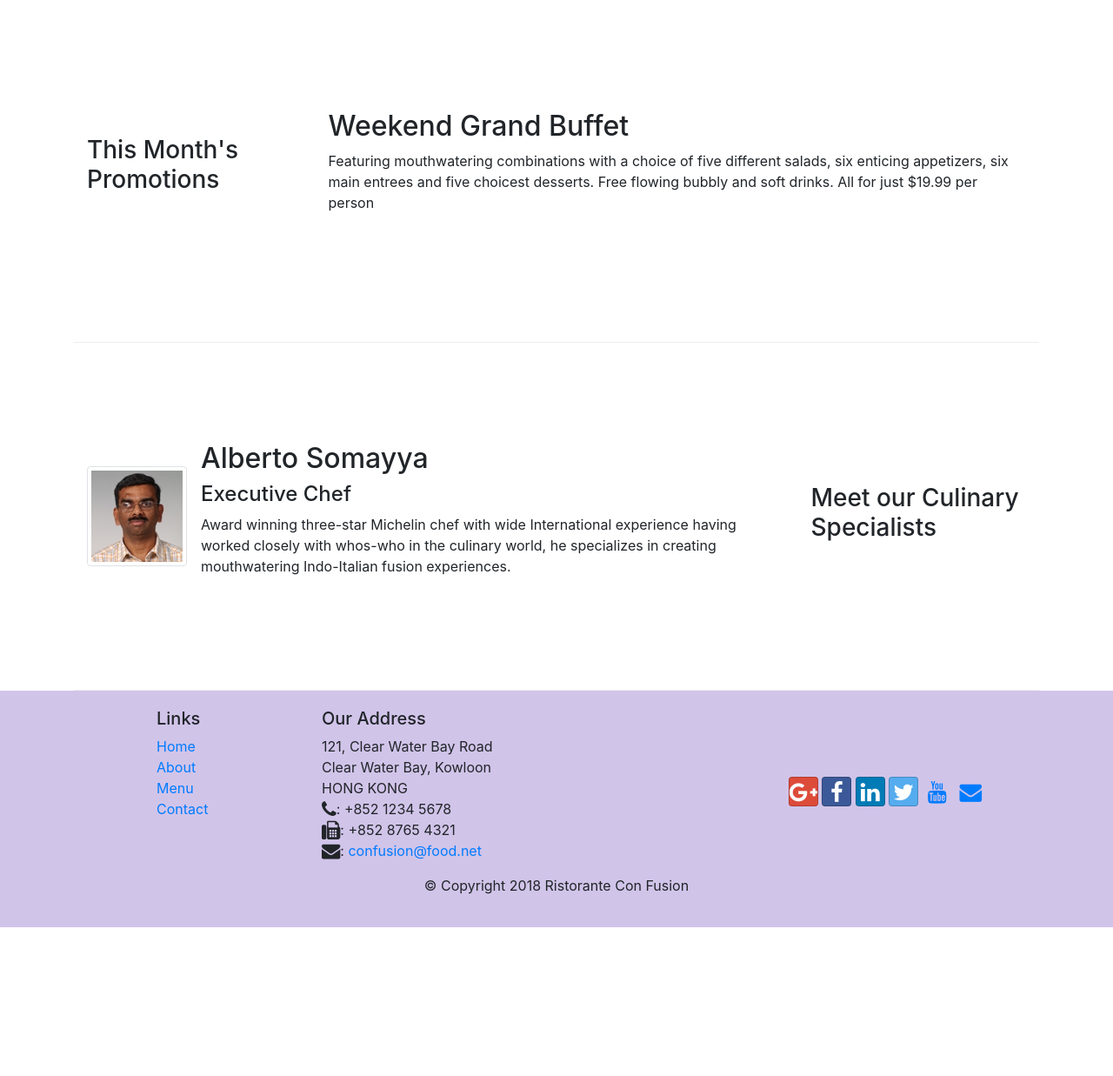
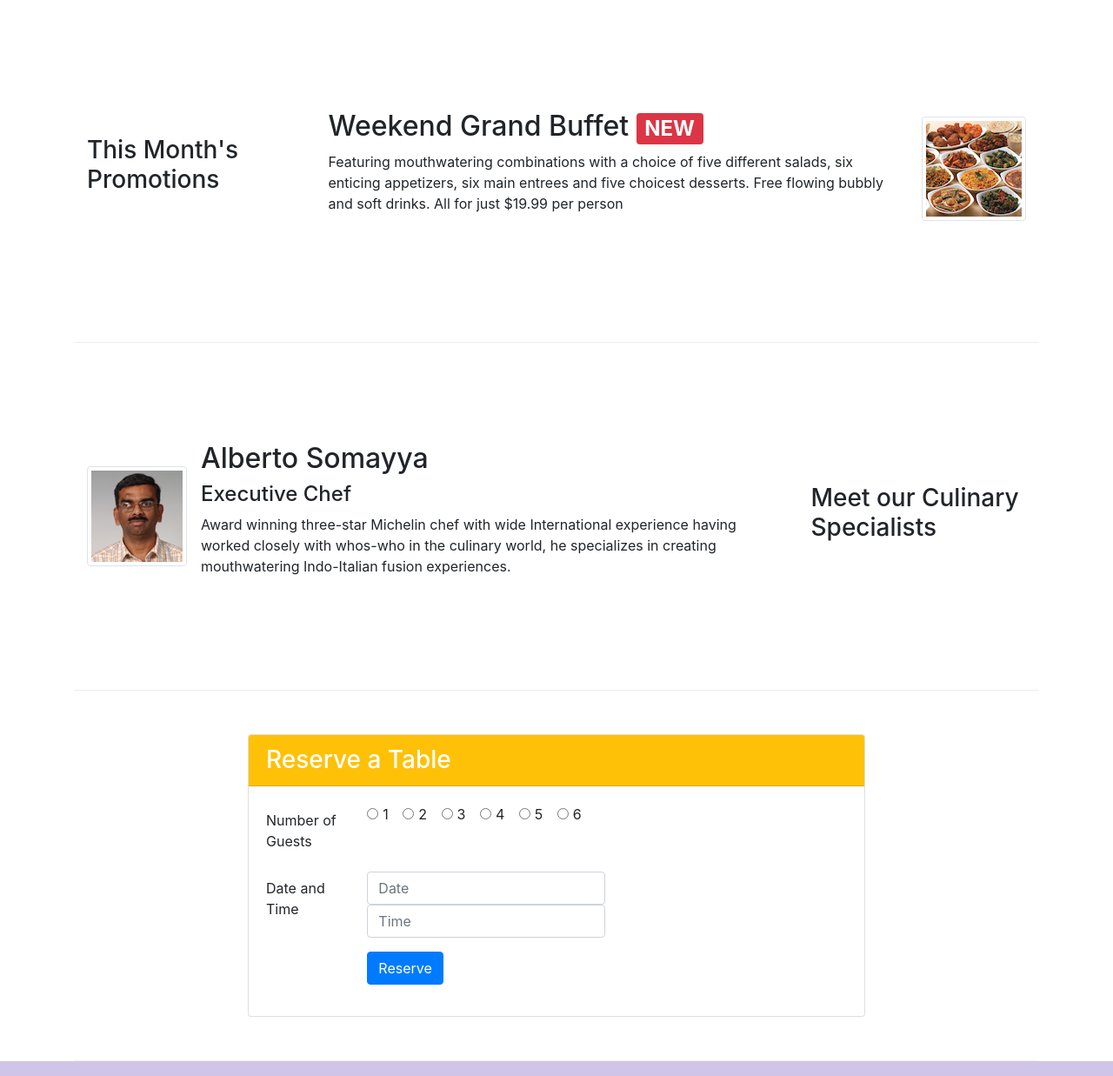
Before and after one commit to AamodPaud3l/Bootstrap4, a website: page index.html in a window 1280 px wide. Shown: the part 740-1977 px from the top of the page at 87% size. Before the commit the page ends 1806 px from the top, so only its background shows below. Drawn offline with nearby package versions, Linux system fonts and the light colour scheme.

Commit message:
Bootstrap Assignment 2

```diff
--- a/index.html
+++ b/index.html
@@ -39,8 +39,11 @@
                     <h1>Ristorante con Fusion</h1>
                     <p>We take inspiration from the World's best cuisines, and create a unique fusion experience. Our lipsmacking creations will tickle your culinary senses!</p>
                 </div>
-                <div class="col-12 col-sm align-self-center">
+                <div class="col-12 col-sm-3">
                     <img src="img/logo.png" class="img-fluid">
+                </div>
+                <div class="col-12 col-sm-3 align-self-center">
+                    <a href="#reserve" role="button" class="btn btn-warning btn-sm btn-block">Reserve Table</a>
                 </div>
             </div>
         </div>
@@ -64,14 +67,18 @@
             </div>
         </div>
 
-
         <div class="row row-content align-items-center">
             <div class="col-12 col-sm-4 col-md-3">
                 <h3>This Month's Promotions</h3>
             </div>
             <div class="col col-sm col-md">
-                <h2>Weekend Grand Buffet</h2>
-                <p>Featuring mouthwatering combinations with a choice of five different salads, six enticing appetizers, six main entrees and five choicest desserts. Free flowing bubbly and soft drinks. All for just $19.99 per person </p>
+                <div class="media">
+                    <div class="media-body order-sm-first">
+                        <h2 class="mt-0">Weekend Grand Buffet <span class="badge badge-danger">NEW</span></h2>
+                        <p class="d-none d-sm-block">Featuring mouthwatering combinations with a choice of five different salads, six enticing appetizers, six main entrees and five choicest desserts. Free flowing bubbly and soft drinks. All for just $19.99 per person </p>
+                    </div>
+                    <img class="d-flex ml-3 img-thumbnail align-self-center order-sm-last" src="img/buffet.png" alt="buffet">
+                </div>
             </div>
         </div>
 
@@ -90,7 +97,68 @@
                 </div>
              </div>
          </div>
+
+        <div class="row row-content justify-content-center">
+            <div class="col-sm-8 col-12">
+                <div class="card">
+                    <h3 class="card-header bg-warning text-white">Reserve a Table</h3>
+                    <div class="card-body">
+                        <form id="reserve">
+                            <div class="form-group row">
+                                <label for="guestnum" class="col-sm-2 col-form-label">Number of Guests</label>
+                                <div class="col-sm-10">
+                                    <div class="form-check form-check-inline">
+                                        <input type="radio" class="form-check-input" name="guestnum" id="guestnum1" value="1">
+                                        <label class="form-check-label" for="guestnum1">1</label>
+                                    </div>
+                                    <div class="form-check form-check-inline">
+                                        <input type="radio" class="form-check-input" name="guestnum" id="guestnum2" value="2">
+                                        <label class="form-check-label" for="guestnum2">2</label>
+                                    </div>
+                                    <div class="form-check form-check-inline">
+                                        <input type="radio" class="form-check-input" name="guestnum" id="guestnum3" value="3">
+                                        <label class="form-check-label" for="guestnum1">3</label>
+                                    </div>
+                                    <div class="form-check form-check-inline">
+                                        <input type="radio" class="form-check-input" name="guestnum" id="guestnum4" value="4">
+                                        <label class="form-check-label" for="guestnum1">4</label>
+                                    </div>
+                                    <div class="form-check form-check-inline">
+                                        <input type="radio" class="form-check-input" name="guestnum" id="guestnum5" value="5">
+                                        <label class="form-check-label" for="guestnum1">5</label>
+                                    </div>
+                                    <div class="form-check form-check-inline">
+                                        <input type="radio" class="form-check-input" name="guestnum" id="guestnum6" value="6">
+                                        <label class="form-check-label" for="guestnum1">6</label>
+                                    </div>
+                                </div>
+                            </div>
+                            <div class="form-group row">
+                                <label for="dateandtime" class="col-sm-2 col-form-label">Date and Time</label>
+                                <div class="col-sm-10">
+                                    <div class="form-check form-check-inline">
+                                        <input type="text" class="form-control" placeholder="Date">
+                                    </div>
+                                    <div class="form-check form-check-inline">
+                                        <input type="text" class="form-control" placeholder="Time">
+                                    </div>
+                                </div>
+                            </div>
+                            <div class="form-group row">
+                                <div class="offset-sm-2 col-sm-10">
+                                    <button type="submit" class="btn btn-primary">
+                                        Reserve
+                                    </button>
+                                </div>
+                            </div>
+                        </form>
+
+                    </div>
+                </div>
+            </div>
+        </div>
      </div>
+
     <footer class="footer">
         <div class="container">
             <div class="row">
```
